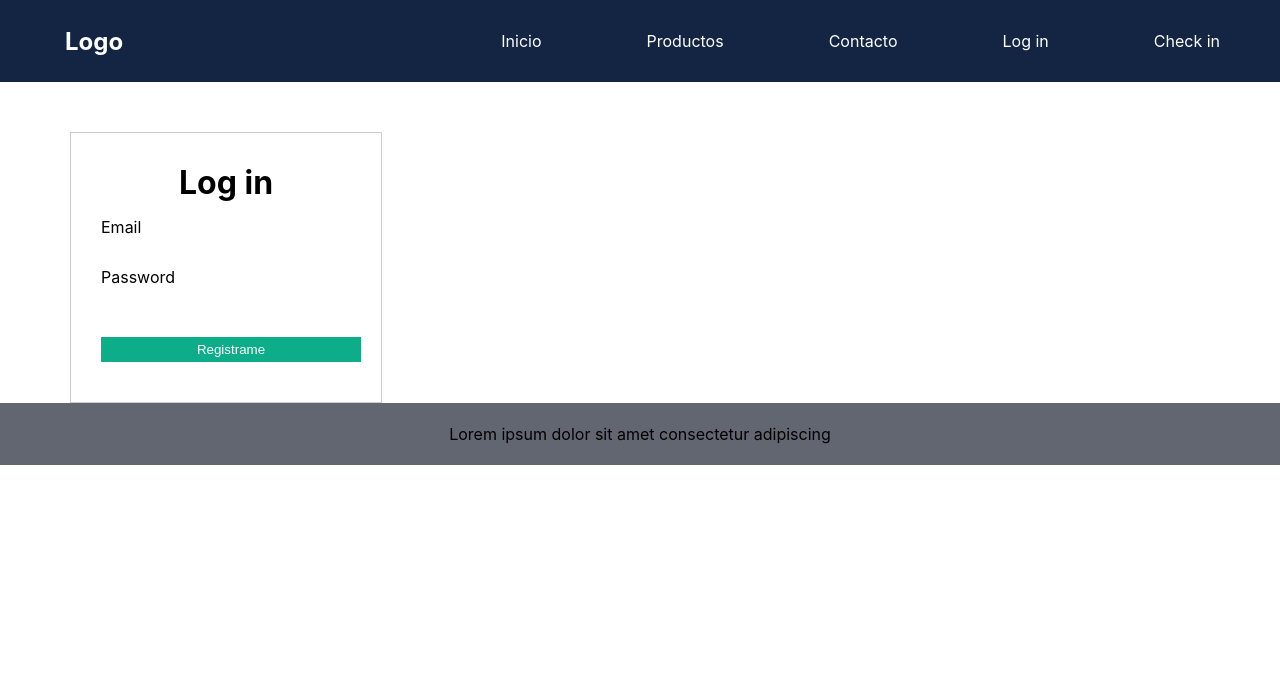
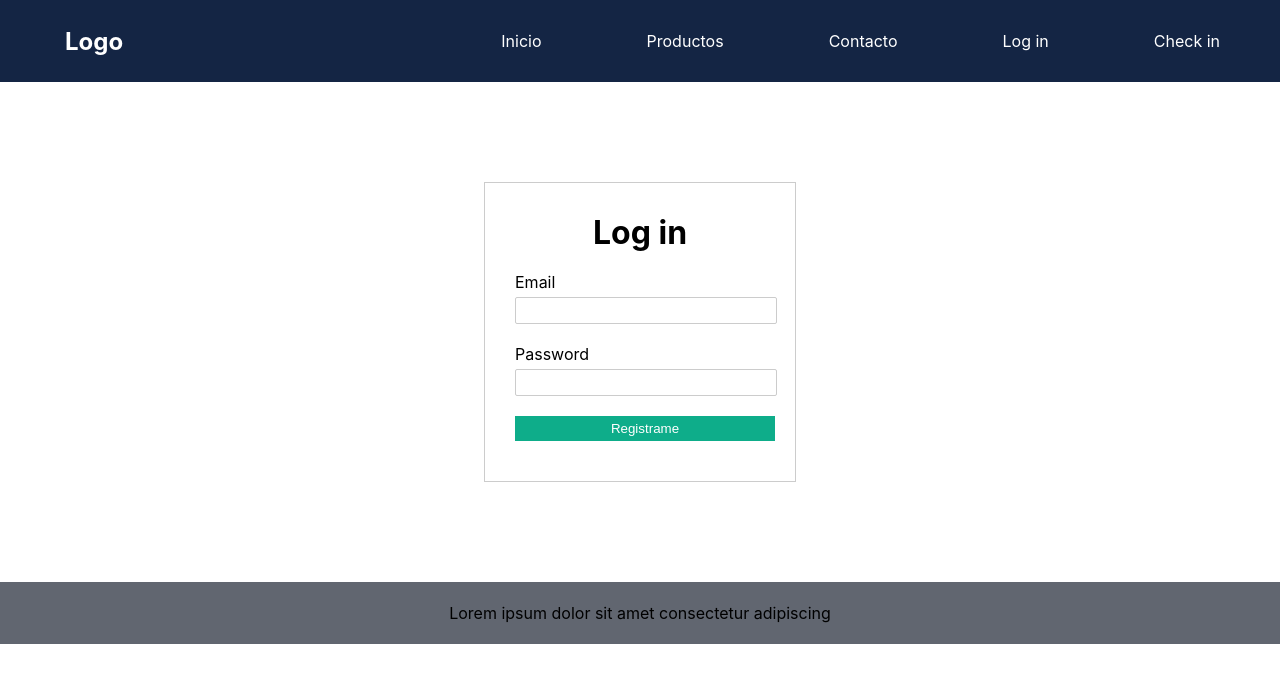
Before and after one commit to MCantillo5/primer-project-react, a React (Create React App) app: page /Login in a window 1280 px wide. Shown: the top 682 px of the page. Built offline with nearby package versions, Linux system fonts and the light colour scheme.

Commit message:
mini-actualizacion

```diff
--- a/src/App.css
+++ b/src/App.css
@@ -66,7 +66,7 @@
   padding: 45px;
 }
 
-/* header */
+/* home*/
 
 .header{
   text-align: right;
@@ -119,19 +119,24 @@
 
 /* login */
 
+.login-form{
+  align-items: center;
+  padding: 100px;
+}
 
 .form-items{
-  margin-top: 50px;
+  display: flex;
+  flex-direction: column;
   width: 250px;
+  border: 1px solid #ccc;
   padding: 30px;
-  border: 1px solid #ccc;
-  margin-left: 70px;
+  margin: 0 auto;
 }
 
 .title-login{
   text-align:center;
+  align-items: center;
   margin: auto;
-  margin-bottom: 15px;
 }
 
 button{
@@ -152,6 +157,7 @@ button:hover{
 
 .form-register{
   align-items: center;
+  padding: 100px;
 }
 
 .form-group{
@@ -179,6 +185,7 @@ input{
   margin-top:5px;
   border: none;
   border-radius: 2px;
+  border: 1px solid #ccc;
 }
 
 .profiles{
--- a/src/App.js
+++ b/src/App.js
@@ -5,7 +5,7 @@ import Product from './components/product';
 // import Profile from "./components/profile";
 // import Login from "./components/login";
 import Register from './components/register';
-import Header from './components/header';
+import Home from './components/home';
 import Footer from './components/footer';
 import Chart from './components/chart';
 import Login from './components/login';
@@ -19,23 +19,14 @@ function App() {
 				<Routes>
 					<Route path="App" element={<App />} />
 					<Route path="Product" element={<Product />} />
-					<Route path="Header" element={<Header />} />
+					<Route path="Home" element={<Home />} />
 					<Route path="Login" element={<Login />} />
 					<Route path="Register" element={<Register />} />
 				</Routes>
 			</Router>
       <Footer/>
 		</>
-		// <div className='App'>
-		//   <Nav/>
-		//   <Header/>
-		//   {/* <Login/> */}
-		//   <Chart/>
-		//   <Product sabor={'chocolate'} />
-		//   <Product sabor={'vainilla'}/>
-		//   <Product sabor={'banano'}/>
-		//   <Footer/>
-		// </div>
+
 	);
 }
 
--- a/src/components/header.js
+++ b/src/components/home.js
@@ -2,7 +2,7 @@ import React from "react";
 
 
 
-const Header= () =>{
+const Home= () =>{
   return(
     <header className="header">
       <div className="title">
@@ -13,4 +13,4 @@ const Header= () =>{
   )
 }
 
-export default Header;
+export default Home;
--- a/src/components/navbar.js
+++ b/src/components/navbar.js
@@ -13,7 +13,7 @@ function Navbar() {
       </div>
       <ul className="nav-items">
         <li>
-          <a href="#" className="items">
+          <a href="Home" className="items">
             Inicio
           </a>
         </li>
```
Also changed, not shown: src/components/login.js (line endings or trailing spaces).
